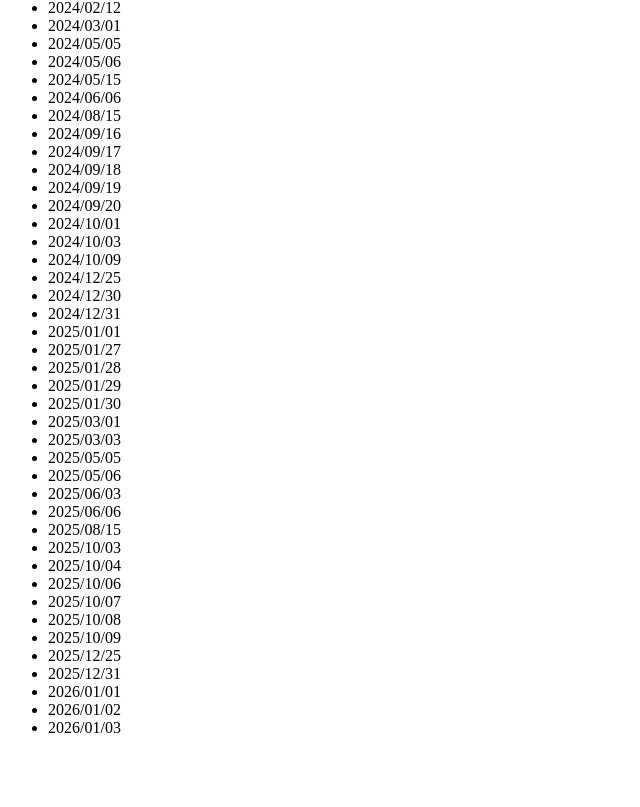
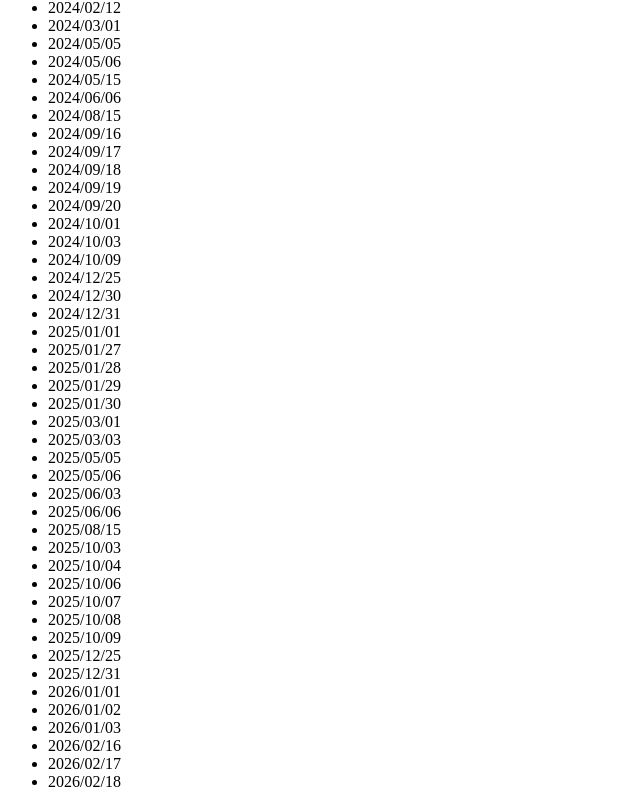
Before and after one commit to summerydev/termcalculator, a React (Create React App) app: page / in a window 1280 px wide. Shown: the part 229-1036 px from the top of the page, without its empty margins (0-640 px from the left). Before the commit the page ends 982 px from the top, so only its background shows below. Built offline with nearby package versions, Linux system fonts and the light colour scheme.

Commit message:
fix holidays

```diff
--- a/src/DateCalculator.js
+++ b/src/DateCalculator.js
@@ -43,6 +43,7 @@ const holidays = [
   "2025/12/25",
   "2025/12/31",
   "2026/01/01","2026/01/02","2026/01/03",
+  "2026/02/16","2026/02/17","2026/02/18",
 ];
 
 const clearTime = (date) =>
```
